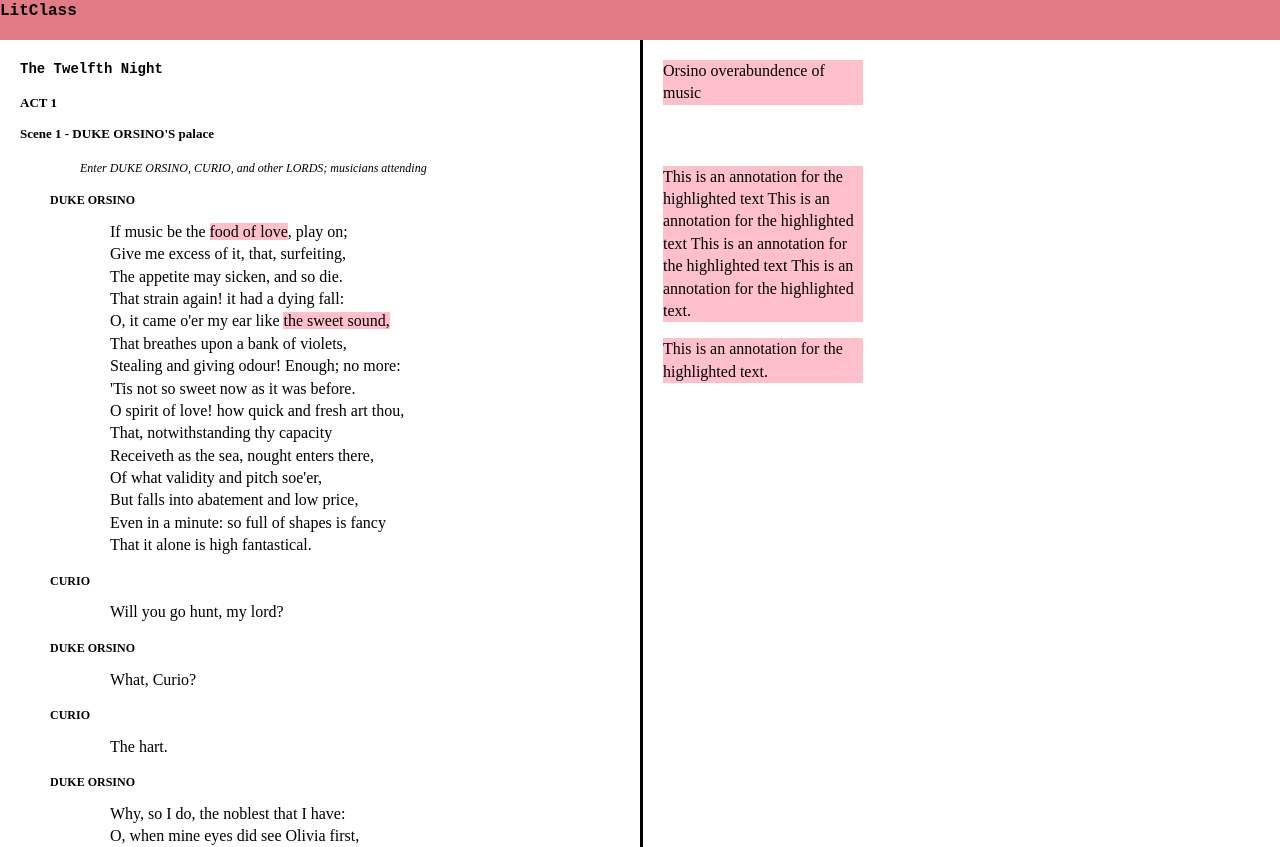
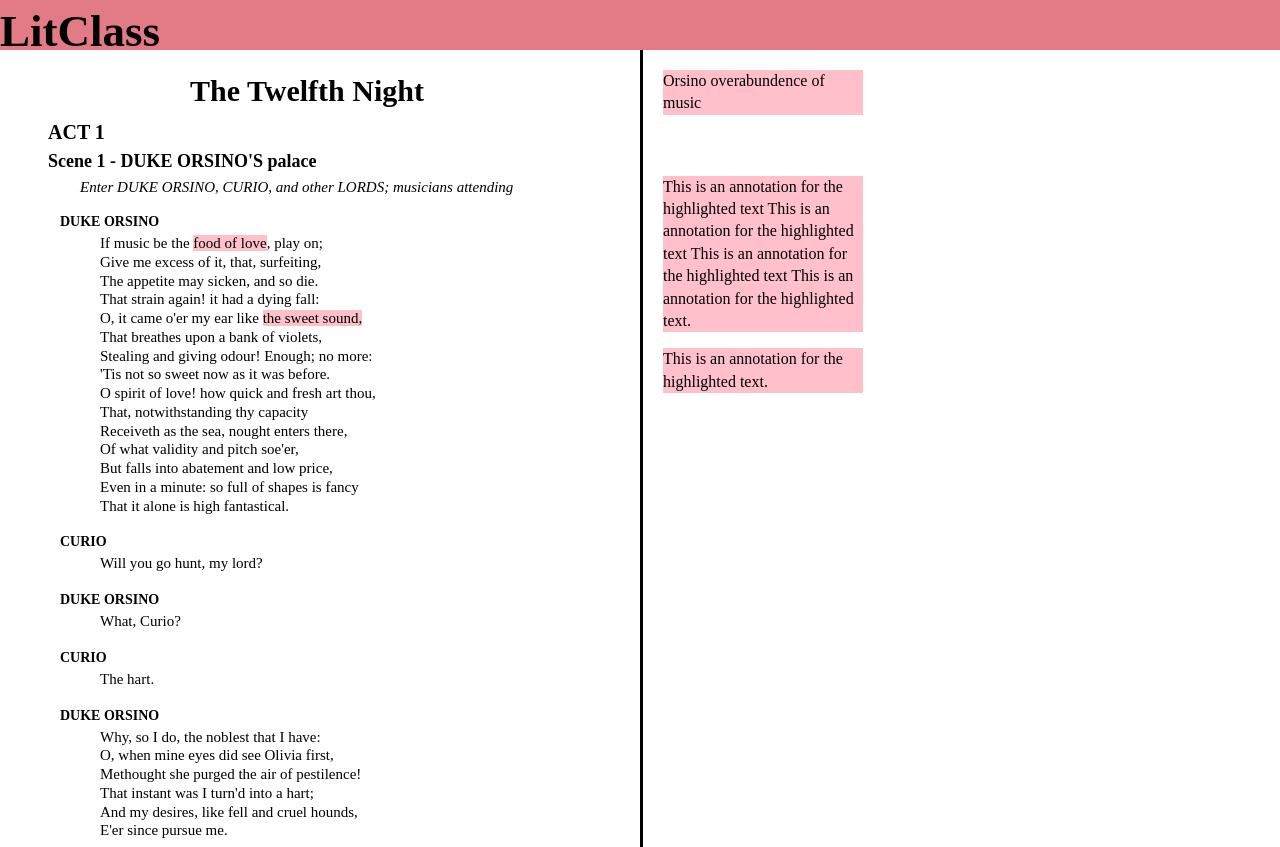
Before and after one commit to SKraan20/LitClass, a plain HTML site: page index.html in a window 1280 px wide. Shown: the top 847 px of the page. Drawn offline with nearby package versions, Linux system fonts and the light colour scheme.

Commit message:
design vhanges

```diff
--- a/css/main.css
+++ b/css/main.css
@@ -109,43 +109,62 @@ p {
 
 .titlepage {
   color: Black;
-  font-size: 16px;
-  font-family: monospace;
+  font-size: 45px;
+  Font font-family: "Times New Roman";
   font-weight: bold;
 }
 
 .titlesub {
   color: Black;
-  font-size: 14px;
-  font-family: monospace;
+  font-size: 30px;
+  font-family: "Times New Roman";
   font-weight: bold;
+  text-indent:170px;
+  margin-bottom: 10px;
 }
 
 .stagedirections {
   color: Black;
-  font-size: 12px;
+  font-size: 15px;
   font-style: italic;
   text-indent: 60px;
   margin-top: 0px;
-  line-height: 200%;
+  line-height: 100%;
 }
 
 .bold {
   color: Black;
-  font-size: 13px;
+  font-size: 20px;
   font-weight: bold;
+  text-indent: 28px;
+  line-height: 100%;
+  margin-bottom: 10px;
+}
+
+.scenename {
+  color: Black;
+  font-size: 18px;
+  font-weight: bold;
+  text-indent: 28px;
+  line-height: 100%;
+  margin-bottom: 10px;
 }
 
 .boldname {
   color: Black;
-  font-size: 12px;
+  font-size: 14px;
   font-weight: bold;
-  margin-left: 30px;
+  margin-left: 40px;
+  line-height: 100%;
+  margin-bottom: 5px;
+  margin-top: 20px;
 }
 
 .leftindent {
   margin-top: 0px;
-  margin-left: 90px;
+  margin-left: 80px;
+  font-size: 15px;
+  line-height: 125%;
 }
 
 .annotation {
@@ -176,14 +195,14 @@ p {
 
 #bordertop{
     width: 100%;
-    height:40px;
+    height:50px;
     background:#e37b87;
     top: 0px;
     position: fixed;
 }
 
 .container {
-  padding-top: 40px;
+  padding-top: 50px;
   display: flex;
   flex-direction: row;
 }
--- a/index.html
+++ b/index.html
@@ -33,7 +33,7 @@
       <p class="titlesub">The Twelfth Night</p>
 
       <p class="bold"> ACT 1 </p>
-      <p class="bold"> Scene 1 - DUKE ORSINO'S palace </p>
+      <p class="scenename"> Scene 1 - DUKE ORSINO'S palace </p>
 
       <p class="stagedirections"> Enter DUKE ORSINO, CURIO, and other LORDS; musicians attending </p>
 
```
